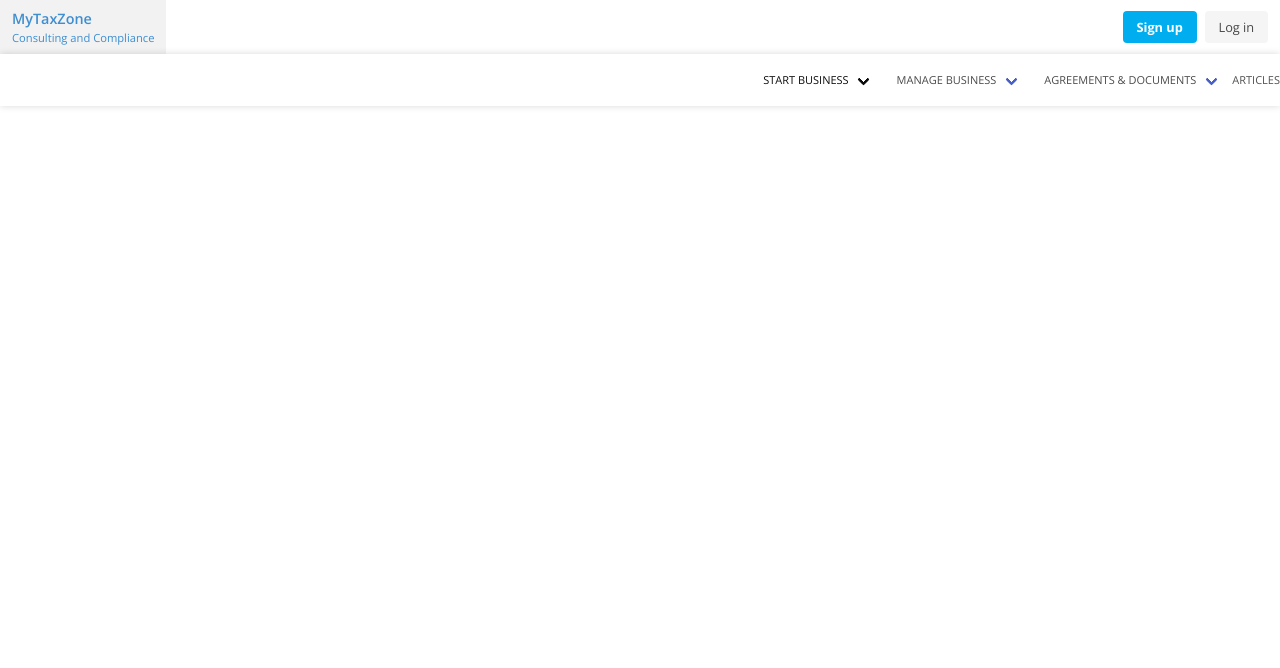
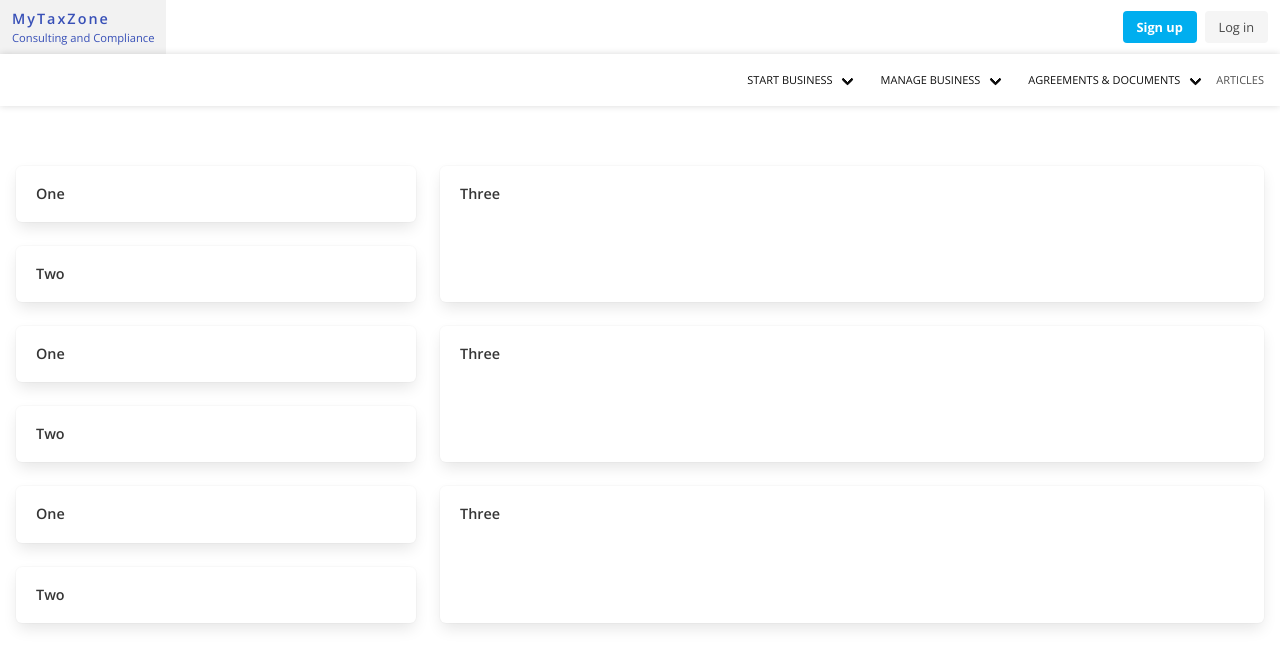
Before and after one commit to shivbasav/my-tax-zone, a Gatsby site: page / in a window 1280 px wide. Built offline with nearby package versions, Linux system fonts and the light colour scheme; Gatsby itself is replaced by a stand-in of ours.

Commit message:
home in progress

```diff
--- a/src/components/SubHeader.js
+++ b/src/components/SubHeader.js
@@ -1,190 +1,3 @@
-// import React from "react"
-
-// import styled from "styled-components"
-// import { Link } from "gatsby"
-
-// const NavBar = styled.nav`
-//   &&& {
-//     position: fixed;
-//     width: 100%;
-//     z-index: 1000;
-//     height: 4rem;
-//     .navbar-item.has-dropdown {
-//       align-items: center;
-//     }
-
-//     .button {
-//       height: 2.8em;
-//     }
-//     .navbar-item img {
-//       max-height: 3rem;
-//     }
-//     @media screen and (min-width: 1330px) {
-//       padding: 0rem 0rem;
-//     }
-//     @media screen and (min-width: 1370px) {
-//       padding: 0rem 1rem;
-//     }
-//     @media screen and (min-width: 1430px) {
-//       padding: 0rem 2rem;
-//     }
-//     @media screen and (min-width: 1470px) {
-//       padding: 0rem 4rem;
-//     }
-//     @media screen and (min-width: 1500px) {
-//       padding: 0rem 7rem;
-//     }
-//     @media screen and (min-width: 1550px) {
-//       padding: 0rem 9rem;
-//     }
-//     @media screen and (min-width: 1650px) {
-//       padding: 0rem 11rem;
-//     }
-//     @media screen and (min-width: 1700px) {
-//       padding: 0rem 13rem;
-//     }
-//     @media screen and (min-width: 2000px) {
-//       padding: 0rem 14rem;
-//     }
-//     /* padding: 0rem 24px; */
-//   }
-// `
-
-// const NavbarLink = styled.a``
-// const ImageWrapper = styled.span`
-//   &&& {
-//     width: 2.5rem;
-//     img {
-//       height: 2.5rem;
-//       border-radius: 30px;
-//       width: 2.5rem;
-//     }
-//   }
-// `
-
-// const SubHeader = ({ history }) => {
-//   return (
-//     <NavBar
-//       className="navbar is-light"
-//       role="navigation"
-//       aria-label="main navigation"
-//     >
-//       <div id="navbarBasicExample" className="navbar-menu">
-//         <div className="navbar-end" />
-//         <div>skjfkjs</div>
-//         <div className="navbar-end">
-//           <div className="navbar-item has-dropdown is-hoverable">
-//             <NavbarLink className="navbar-link">
-//               <p color="white" size="14px">
-//                 Add a Place
-//               </p>
-//             </NavbarLink>
-
-//             <div className="navbar-dropdown">
-//               <div className="navbar-item navbar-brand">
-//                 <Link to="/add-place">
-//                   <p size="smaller" color="darkGrey" weight="semibold">
-//                     Add a Place
-//                   </p>
-//                 </Link>
-//               </div>
-//               <div className="navbar-item">
-//                 <Link to="/search-place-for-claim">
-//                   <p size="smaller" color="darkGrey" weight="semibold">
-//                     Claim a Place
-//                   </p>
-//                 </Link>
-//               </div>
-//             </div>
-//           </div>
-//         </div>
-
-//         <div className="navbar-end">
-//           <div className="navbar-item has-dropdown is-hoverable">
-//             <NavbarLink className="navbar-link">
-//               <p color="white" size="smaller">
-//                 Add a Place
-//               </p>
-//             </NavbarLink>
-
-//             <div className="navbar-dropdown">
-//               <div className="navbar-item navbar-brand">
-//                 <Link to="/add-place">
-//                   <p size="smaller" color="darkGrey" weight="semibold">
-//                     Add a Place
-//                   </p>
-//                 </Link>
-//               </div>
-//               <div className="navbar-item">
-//                 <Link to="/search-place-for-claim">
-//                   <p size="smaller" color="darkGrey" weight="semibold">
-//                     Claim a Place
-//                   </p>
-//                 </Link>
-//               </div>
-//             </div>
-//           </div>
-//         </div>
-
-//         <div className="navbar-end">
-//           <div className="navbar-item has-dropdown is-hoverable">
-//             <NavbarLink className="navbar-link">
-//               <p color="white" size="smaller">
-//                 Add a Place
-//               </p>
-//             </NavbarLink>
-
-//             <div className="navbar-dropdown">
-//               <div className="navbar-item navbar-brand">
-//                 <Link to="/add-place">
-//                   <p size="smaller" color="darkGrey" weight="semibold">
-//                     Add a Place
-//                   </p>
-//                 </Link>
-//               </div>
-//               <div className="navbar-item">
-//                 <Link to="/search-place-for-claim">
-//                   <p size="smaller" color="darkGrey" weight="semibold">
-//                     Claim a Place
-//                   </p>
-//                 </Link>
-//               </div>
-//             </div>
-//           </div>
-//         </div>
-
-//         <div className="navbar-end">
-//           <div className="navbar-item has-dropdown is-hoverable">
-//             <NavbarLink className="navbar-link">
-//               <p color="black" size="smaller">
-//                 Add a Place
-//               </p>
-//             </NavbarLink>
-
-//             <div className="navbar-dropdown">
-//               <div className="navbar-item navbar-brand">
-//                 <Link to="/add-place">
-//                   <p size="smaller" color="darkGrey" weight="semibold">
-//                     Add a Place
-//                   </p>
-//                 </Link>
-//               </div>
-//               <div className="navbar-item">
-//                 <Link to="/search-place-for-claim">
-//                   <p size="smaller" color="darkGrey" weight="semibold">
-//                     Claim a Place
-//                   </p>
-//                 </Link>
-//               </div>
-//             </div>
-//           </div>
-//         </div>
-//       </div>
-//     </NavBar>
-//   )
-// }
-
-// export default SubHeader
 import React from "react"
 import styled from "styled-components"
 import { Link } from "gatsby"
@@ -219,22 +32,13 @@ const Item = styled.div`
       isActive ? primaryColor : "transparent"};
 `
 
-// const FlexStyle = styled(Flex).attrs({ justify: "flex-start" })``
-
-// const TextStyle = styled(Text).attrs({ size: "tiny", color: "dark" })`
-//   padding-left: 0.5rem;
-//   &&& {
-//     :hover {
-//       color: ${({ theme: { primaryColor } }) => primaryColor};
-//     }
-//   }
-// `
-
 const SubHeader = () => {
   return (
+    <>
       <Container>
         <nav className="navbar is-white" rol="navigation">
-        <div className="navbar-item has-dropdown is-hoverable navbar-end">
+          <div className="navbar-end">
+            <div className="navbar-item has-dropdown is-hoverable">
               <div className="navbar-link">
                 <p style={{ fontSize: "11px" }}>START BUSINESS</p>
               </div>
@@ -256,8 +60,10 @@ const SubHeader = () => {
                 </div>
               </div>
             </div>
+          </div>
 
           <div className="navbar-item has-dropdown is-hoverable">
+            <div className="navbar-end">
               <div className="navbar-link">
                 <p style={{ fontSize: "11px" }}>MANAGE BUSINESS</p>
               </div>
@@ -279,8 +85,10 @@ const SubHeader = () => {
                 </div>
               </div>
             </div>
+          </div>
 
           <div className="navbar-item has-dropdown is-hoverable">
+            <div className="navbar-end">
               <div className="navbar-link">
                 <p style={{ fontSize: "11px" }}>AGREEMENTS & DOCUMENTS </p>
               </div>
@@ -302,14 +110,18 @@ const SubHeader = () => {
                 </div>
               </div>
             </div>
+          </div>
 
-        <div style={{ paddingTop: "1.1rem" }}>
+          <div style={{ paddingTop: "1.1rem", paddingRight: "1rem" }}>
             <Link to="/add-place">
               <p style={{ color: "#505050", fontSize: "11px" }}>ARTICLES</p>
             </Link>
           </div>
         </nav>
       </Container>
+      <br />
+      <br />
+    </>
   )
 }
 
--- a/src/components/header.js
+++ b/src/components/header.js
@@ -13,14 +13,12 @@ const Header = () => (
         <Link className="navbar-item" to="/">
           <span>
             <p
-              className="has-text-info has-text-weight-semibold is-size-3"
-              size="big"
-              weight="bold"
-              letterSpacing="loose"
+              className="has-text-link-dark has-text-weight-semibold is-size-3"
+              style={{ letterSpacing: "2px", fontWeight: "bold" }}
             >
               MyTaxZone
             </p>
-            <p className="is-size-5 has-text-info">Consulting and Compliance</p>
+            <p className="is-size-5 has-text-link-dark">Consulting and Compliance</p>
           </span>
         </Link>
         <a
@@ -28,7 +26,7 @@ const Header = () => (
           className="navbar-burger burger"
           aria-label="menu"
           aria-expanded="false"
-         // data-target="navbarBasicExample"
+          // data-target="navbarBasicExample"
         >
           <span aria-hidden="true"></span>
           <span aria-hidden="true"></span>
--- /dev/null
+++ b/src/pages/Home.js
@@ -0,0 +1,57 @@
+import React from "react"
+
+const Home = () => {
+  return (
+    <div style={{ padding: "1rem 1rem" }}>
+      <div class="tile is-ancestor">
+        <div class="tile is-4 is-vertical is-parent">
+          <div class="tile is-child box">
+            <p class="title">One</p>
+          </div>
+          <div class="tile is-child box">
+            <p class="title">Two</p>
+          </div>
+        </div>
+        <div class="tile is-parent">
+          <div class="tile is-child box">
+            <p class="title">Three</p>
+          </div>
+        </div>
+      </div>
+
+      <div class="tile is-ancestor">
+        <div class="tile is-4 is-vertical is-parent">
+          <div class="tile is-child box">
+            <p class="title">One</p>
+          </div>
+          <div class="tile is-child box">
+            <p class="title">Two</p>
+          </div>
+        </div>
+        <div class="tile is-parent">
+          <div class="tile is-child box">
+            <p class="title">Three</p>
+          </div>
+        </div>
+      </div>
+
+      <div class="tile is-ancestor">
+        <div class="tile is-4 is-vertical is-parent">
+          <div class="tile is-child box">
+            <p class="title">One</p>
+          </div>
+          <div class="tile is-child box">
+            <p class="title">Two</p>
+          </div>
+        </div>
+        <div class="tile is-parent">
+          <div class="tile is-child box">
+            <p class="title">Three</p>
+          </div>
+        </div>
+      </div>
+    </div>
+  )
+}
+
+export default Home
--- a/src/pages/index.js
+++ b/src/pages/index.js
@@ -1,13 +1,15 @@
 import React from "react"
 import "../theme/styles/styles.scss"
+import Header from "../components/header"
 import SubHeader from "../components/SubHeader"
 
-import Header from "../components/header"
+import Home from "./Home"
 
 const IndexPage = () => (
   <div>
     <Header />
     <SubHeader />
+    <Home />
   </div>
 )
 
```
Lines whose indentation alone changed are shown as unchanged.
